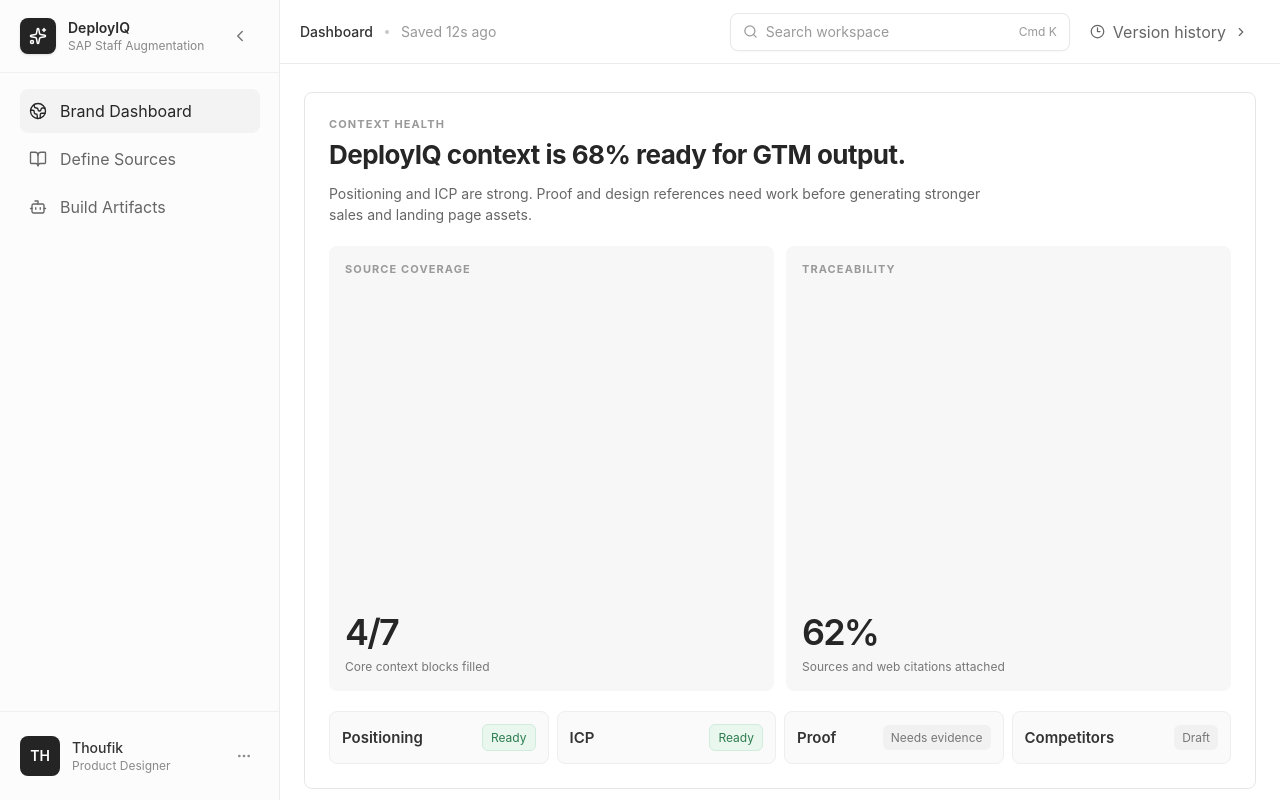
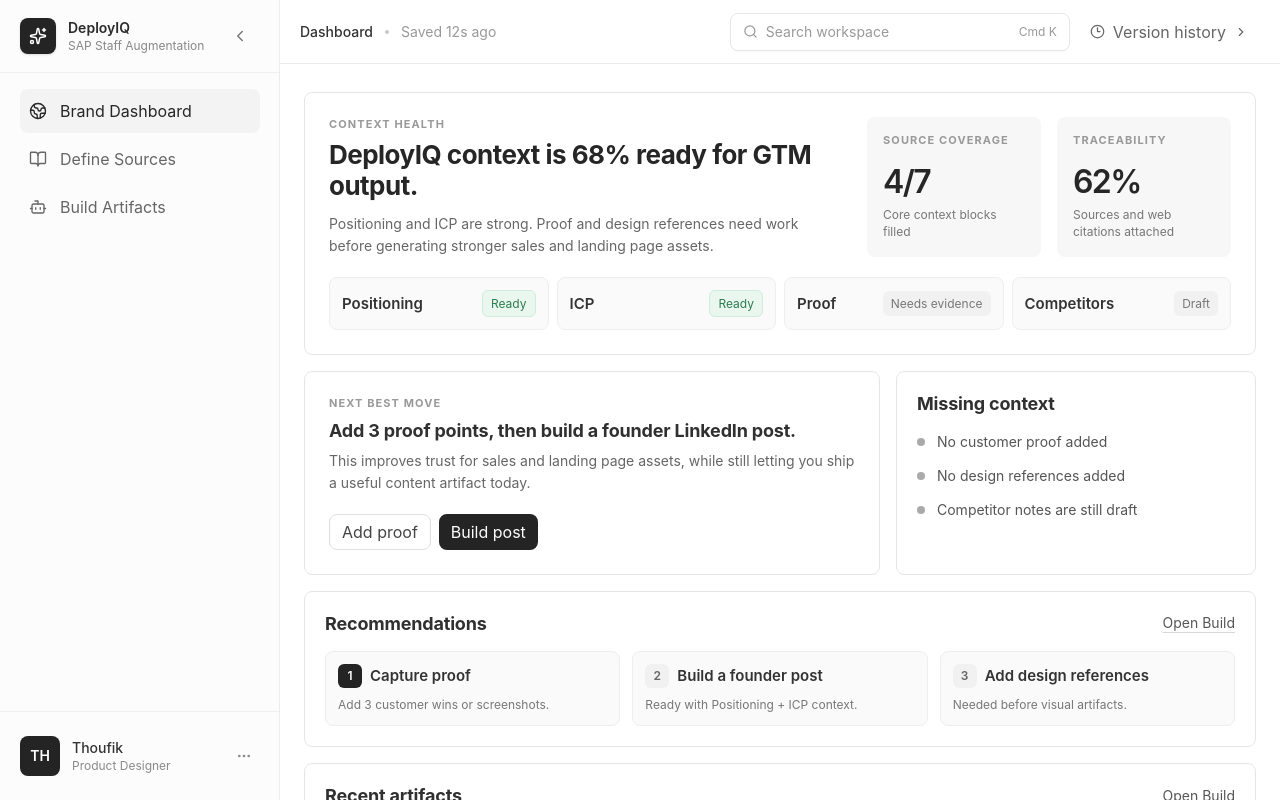
Before and after one commit to Thoufik001/Startup-OS, a React (Vite) app: page / in a window 1280 px wide. Built offline with nearby package versions, Linux system fonts and the light colour scheme.

Commit message:
Compact dashboard metric row

```diff
--- a/src/App.jsx
+++ b/src/App.jsx
@@ -477,8 +477,8 @@
   return (
     <div className="mx-auto min-h-full max-w-[1120px] px-4 py-5 pb-24 sm:px-6 lg:py-7">
       <section className="rounded-lg border border-[#e6e6e6] bg-white p-5 sm:p-6">
-        <div>
-          <div>
+        <div className="grid gap-4 lg:grid-cols-[minmax(0,3fr)_minmax(150px,1fr)_minmax(150px,1fr)] lg:items-stretch">
+          <div className="lg:pr-8">
             <div className="type-label text-[#999]">Context health</div>
             <h1 className="type-page-title mt-2 max-w-[720px] text-[#262626]">
               {companyProfile.name} context is 68% ready for GTM output.
@@ -487,17 +487,15 @@
               Positioning and ICP are strong. Proof and design references need work before generating stronger sales and landing page assets.
             </p>
           </div>
-          <div className="mt-5 grid gap-3 sm:grid-cols-2">
-            {keyMetrics.map((metric) => (
-              <div key={metric.label} className="flex aspect-[1.65/1] min-h-[138px] flex-col justify-between rounded-lg bg-[#f7f7f7] p-4 sm:aspect-square sm:min-h-0">
+          {keyMetrics.map((metric) => (
+              <div key={metric.label} className="flex min-h-[132px] flex-col justify-between rounded-lg bg-[#f7f7f7] p-4">
                 <div className="type-label text-[#999]">{metric.label}</div>
                 <div>
-                  <div className="text-[36px] font-semibold leading-none tracking-[-0.05em] text-[#262626]">{metric.value}</div>
+                  <div className="text-[32px] font-semibold leading-none tracking-[-0.05em] text-[#262626]">{metric.value}</div>
                   <div className="type-caption mt-2 text-[#777]">{metric.detail}</div>
                 </div>
               </div>
-            ))}
-          </div>
+          ))}
         </div>
 
         <div className="mt-5 grid gap-2 sm:grid-cols-2 lg:grid-cols-4">
```
